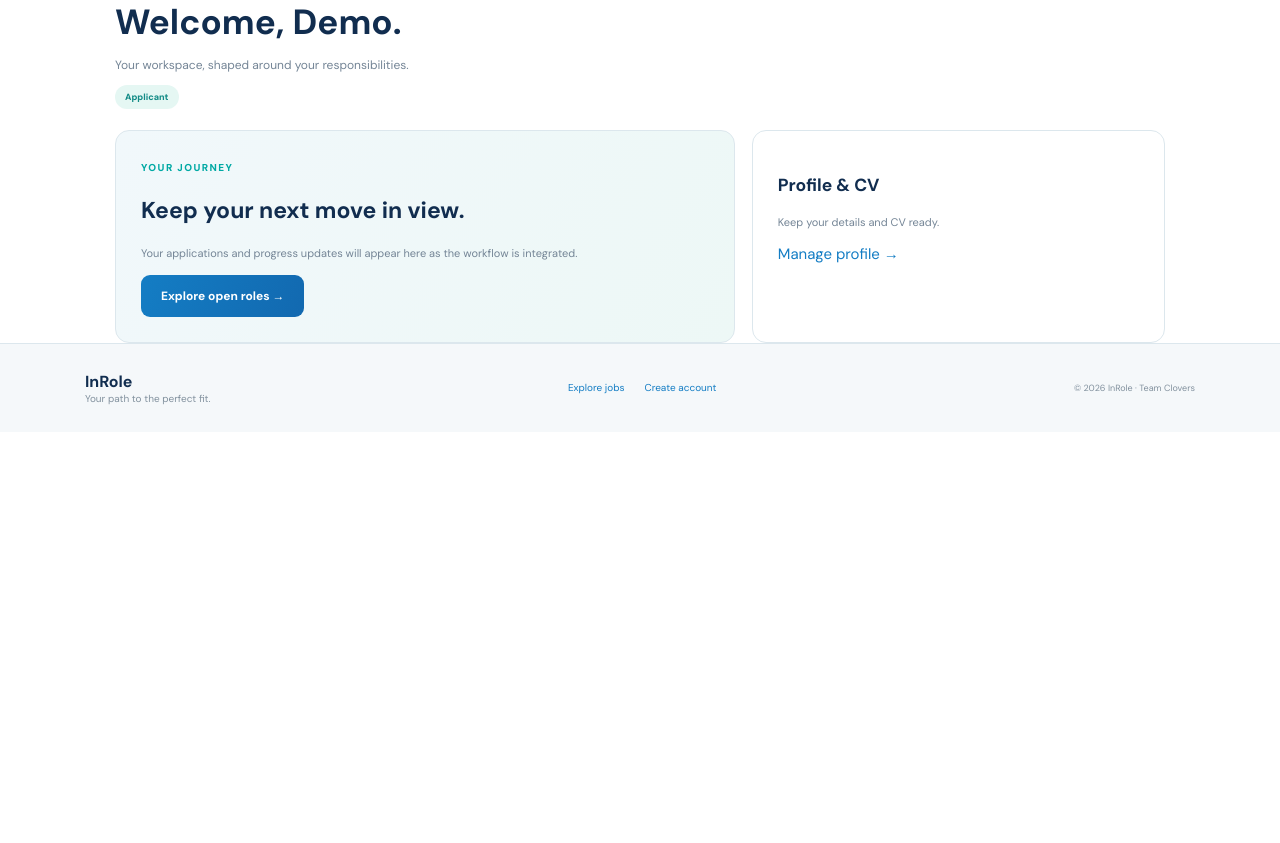
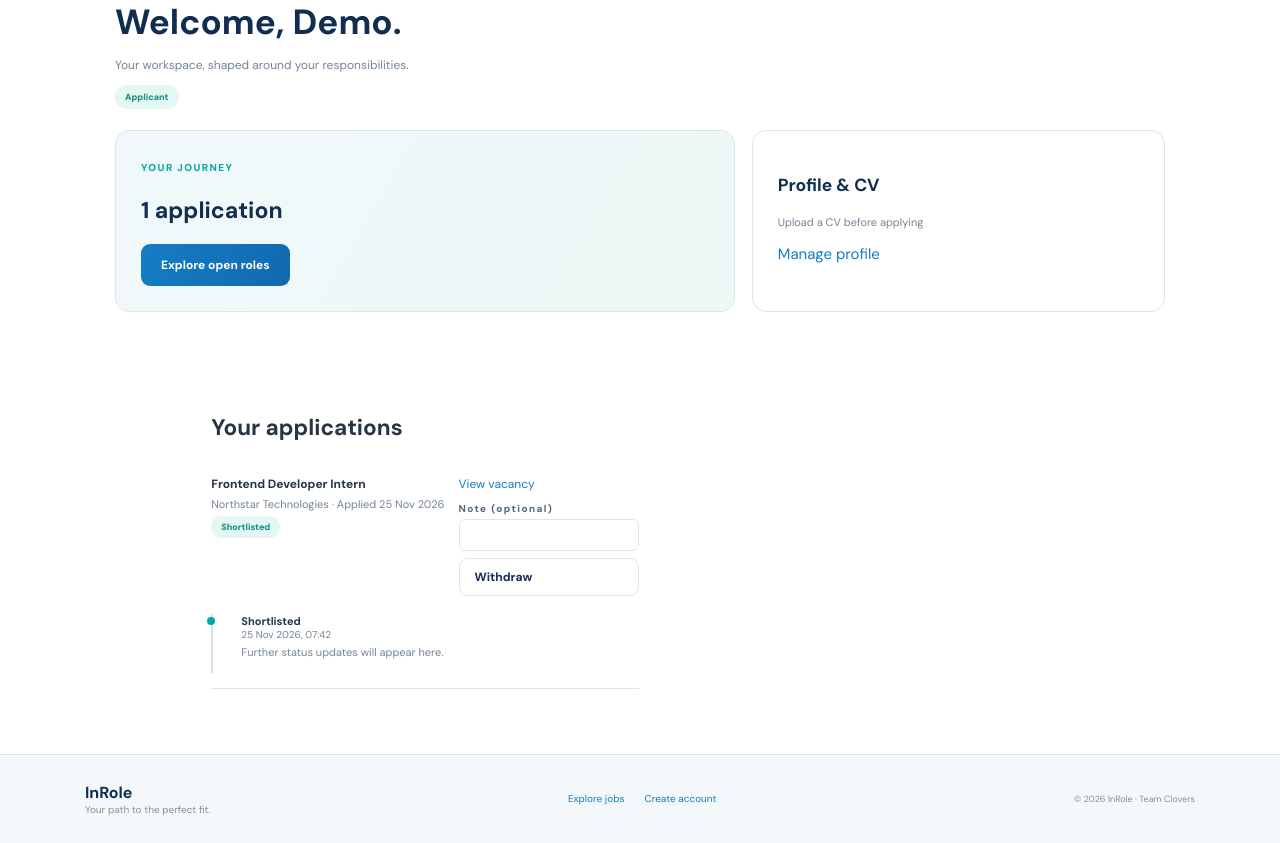
Before and after one commit to hmzayasin/Web-Dev-Project, a Flask app: page /dashboard in a window 1280 px wide. Shown: the part 157-1000 px from the top of the page. Before the commit the page ends 562 px from the top, so only its background shows below. Run offline with Flask 3, Linux system fonts and the light colour scheme; a user stored in the database is signed in.

Commit message:
Application Rules + Dashboard + Recruiter Status Updates

```diff
--- a/app/main.py
+++ b/app/main.py
@@ -1,13 +1,15 @@
 from pathlib import Path
 from functools import wraps
 from uuid import uuid4
-from flask import Blueprint,render_template,request,redirect,url_for,flash,current_app,send_from_directory,abort
+from flask import Blueprint,render_template,request,redirect,url_for,flash,current_app,send_from_directory,abort,jsonify
 from flask_login import login_required,current_user
 from werkzeug.utils import secure_filename
 from sqlalchemy import select, update
-from sqlalchemy.exc import SQLAlchemyError
+from sqlalchemy.exc import IntegrityError, SQLAlchemyError
 from app import db
-from app.models import Vacancy,User,Application,Employer
+from app.application_rules import MAX_STATUS_NOTE_LENGTH, STATUS_TRANSITIONS, is_withdrawable, validate_status_change
+from app.csrf import csrf_protect
+from app.models import Vacancy,User,Application,Employer,StatusEvent
 main_bp=Blueprint("main",__name__)
 def role_required(*roles):
     def deco(fn):
@@ -55,10 +57,134 @@ def vacancy_detail(vid):
 @login_required
 def dashboard():
     vacancies=[]
+    applications=[]
     if current_user.role=="recruiter" and current_user.employer_id:
         vacancies=Vacancy.query.filter_by(employer_id=current_user.employer_id).filter(Vacancy.status!="removed").all()
     elif current_user.role=="admin": vacancies=Vacancy.query.filter(Vacancy.status!="removed").all()
-    return render_template("dashboard.html",vacancies=vacancies)
+    elif current_user.role=="applicant":
+        applications=(Application.query.filter_by(applicant_id=current_user.id)
+                      .order_by(Application.created_at.desc()).all())
+    timelines = {application.id: [] for application in applications}
+    if timelines:
+        events = (StatusEvent.query.filter(StatusEvent.application_id.in_(timelines))
+                  .order_by(StatusEvent.created_at.asc(), StatusEvent.id.asc()).all())
+        for event in events:
+            timelines[event.application_id].append(event)
+    return render_template("dashboard.html",vacancies=vacancies,applications=applications,
+                           status_transitions=STATUS_TRANSITIONS, timelines=timelines)
+
+
+@main_bp.route("/jobs/<int:vid>/apply", methods=["POST"])
+@role_required("applicant")
+def apply(vid):
+    csrf_protect()
+    vacancy = db.get_or_404(Vacancy, vid)
+    if vacancy.effective_status != "open" or vacancy.employer.status != "verified":
+        flash("This vacancy is not accepting applications.", "error")
+        return redirect(url_for("main.vacancy_detail", vid=vid))
+
+    cv_filename = current_user.cv_filename
+    cv_path = Path(current_app.config["UPLOAD_FOLDER"]) / (cv_filename or "")
+    if not cv_filename or Path(cv_filename).name != cv_filename or not cv_path.is_file():
+        flash("Upload a CV to your profile before applying.", "error")
+        return redirect(url_for("main.profile"))
+
+    existing = Application.query.filter_by(vacancy_id=vid, applicant_id=current_user.id).first()
+    if existing:
+        flash("You have already applied for this vacancy.", "error")
+        return redirect(url_for("main.vacancy_detail", vid=vid))
+
+    application = Application(vacancy_id=vid, applicant_id=current_user.id)
+    db.session.add(application)
+    db.session.flush()
+    db.session.add(StatusEvent(
+        application_id=application.id, from_status=None, to_status="Submitted",
+        note="Application submitted.", created_by_id=current_user.id,
+    ))
+    try:
+        db.session.commit()
+    except IntegrityError:
+        db.session.rollback()
+        flash("You have already applied for this vacancy.", "error")
+        return redirect(url_for("main.vacancy_detail", vid=vid))
+
+    flash("Your application has been submitted.", "success")
+    return redirect(url_for("main.dashboard"))
+
+
+@main_bp.route("/applications/<int:aid>/status", methods=["POST"])
+@role_required("recruiter")
+def update_application_status(aid):
+    csrf_protect()
+    if not request.is_json:
+        return jsonify(error="Send this update as a JSON request."), 415
+    payload = request.get_json(silent=True)
+    if not isinstance(payload, dict):
+        return jsonify(error="Invalid JSON request."), 400
+
+    application = db.get_or_404(Application, aid)
+    if not current_user.employer_id or application.vacancy.employer_id != current_user.employer_id:
+        abort(403)
+
+    next_status = payload.get("status")
+    note = payload.get("note", "")
+    error = validate_status_change(application.status, next_status, note)
+    if error:
+        return jsonify(error=error), 400
+
+    previous_status = application.status
+    application.status = next_status
+    db.session.add(StatusEvent(
+        application_id=application.id, from_status=previous_status,
+        to_status=next_status, note=note.strip(), created_by_id=current_user.id,
+    ))
+    db.session.commit()
+    return jsonify(application_id=application.id, status=application.status,
+                   note=note.strip()), 200
+
+
+@main_bp.route("/applications/<int:aid>/withdraw", methods=["POST"])
+@role_required("applicant")
+def withdraw_application(aid):
+    csrf_protect()
+    application = db.get_or_404(Application, aid)
+    if application.applicant_id != current_user.id:
+        abort(403)
+    if not is_withdrawable(application.status):
+        flash("This application can no longer be withdrawn.", "error")
+        return redirect(url_for("main.dashboard"))
+
+    note = (request.form.get("note") or "").strip()
+    if len(note) > MAX_STATUS_NOTE_LENGTH:
+        flash(f"The withdrawal note must be at most {MAX_STATUS_NOTE_LENGTH} characters.", "error")
+        return redirect(url_for("main.dashboard"))
+
+    previous_status = application.status
+    application.status = "Withdrawn"
+    db.session.add(StatusEvent(
+        application_id=application.id, from_status=previous_status,
+        to_status="Withdrawn", note=note or "Application withdrawn by applicant.",
+        created_by_id=current_user.id,
+    ))
+    db.session.commit()
+    flash("Your application has been withdrawn.", "success")
+    return redirect(url_for("main.dashboard"))
+
+
+@main_bp.route("/applications/<int:aid>/cv")
+@role_required("recruiter", "reviewer", "admin")
+def application_cv(aid):
+    application = db.get_or_404(Application, aid)
+    if current_user.role != "admin" and (
+            not current_user.employer_id or application.vacancy.employer_id != current_user.employer_id):
+        abort(403)
+    filename = application.applicant.cv_filename
+    if not filename or Path(filename).name != filename:
+        abort(404)
+    path = Path(current_app.config["UPLOAD_FOLDER"]) / filename
+    if not path.is_file():
+        abort(404)
+    return send_from_directory(current_app.config["UPLOAD_FOLDER"], filename, as_attachment=True)
 
 
 def _reserve_cv_upload(user_id):
--- a/app/models.py
+++ b/app/models.py
@@ -42,8 +42,7 @@ class Vacancy(db.Model):
     def days_left(self):
         return None if self.closing_date is None else (self.closing_date-date.today()).days
 class Application(db.Model):
-    """Minimal application record so vacancy counts / the applicant list (F9) work.
-    H owns the full application workflow (apply, status changes, history) and may extend this class."""
+    """An applicant's submission to a vacancy, with status history in StatusEvent."""
     __table_args__=(db.UniqueConstraint("vacancy_id","applicant_id",name="uq_one_application_per_vacancy"),)  # R3
     id=db.Column(db.Integer,primary_key=True)
     vacancy_id=db.Column(db.Integer,db.ForeignKey("vacancy.id"),nullable=False)
--- a/app/schema_migrations.py
+++ b/app/schema_migrations.py
@@ -2,12 +2,14 @@ from sqlalchemy import inspect, text
 
 
 def upgrade_schema(engine):
-    """Apply additive changes needed by databases created before moderation and CV versioning."""
+    """Apply additive changes needed by databases created before current features."""
     additions = {
         "user": {
             "cv_upload_version": "INTEGER NOT NULL DEFAULT 0",
         },
         "vacancy": {
+            "version": "INTEGER NOT NULL DEFAULT 1",
+            "closing_date": "DATE",
             "removal_reason": "TEXT",
             "removed_at": "DATETIME",
         },
--- a/app/static/css/vacancies.css
+++ b/app/static/css/vacancies.css
@@ -70,4 +70,20 @@ form.inline{display:inline}.link-btn{background:none;border:0;padding:0;cursor:p
 .toolbar{display:flex;flex-wrap:wrap;gap:10px;align-items:center;margin-bottom:18px}.toolbar input{min-width:220px}
 .pager{display:flex;justify-content:space-between;align-items:center;margin-top:16px;font-size:11px;color:var(--muted)}.pager a{font-weight:800}
 
-@media(max-width:580px){.facts{grid-template-columns:1fr}.form .two{grid-template-columns:1fr}.filter-row label{flex:1 1 140px}.stage{flex:1 1 90px}.toolbar input{min-width:0;flex:1 1 100%}}
+/* H's application workflow */
+.application-status-form{display:grid;gap:7px;min-width:180px;margin-top:10px}
+.application-status-form label{display:grid;gap:4px;color:#536577;font-size:10px;font-weight:700}
+.application-status-form select,.application-status-form textarea{width:100%;padding:8px;border:1px solid var(--line);border-radius:6px;background:#fff;color:var(--ink);font:11px/1.5 'DM Sans',Arial,sans-serif}
+.status-message{min-height:1em;color:#a33;font-size:10px}
+.application-row{display:grid;grid-template-columns:minmax(0,1fr) minmax(180px,auto);gap:14px;align-items:start}
+.application-row p{margin:5px 0;color:var(--muted);font-size:11px}
+.application-row form{display:grid;gap:7px;margin-top:10px}
+.application-row form label{display:grid;gap:4px;color:#536577;font-size:10px;font-weight:700}
+.application-row form input{width:100%;padding:8px;border:1px solid var(--line);border-radius:6px;font:11px 'DM Sans',Arial,sans-serif}
+.timeline{grid-column:1/-1;display:grid;gap:0;margin:4px 0 0;padding:0 0 0 18px;border-left:2px solid #d5e7e5;list-style:none}
+.timeline li{position:relative;padding:0 0 14px 10px;font-size:11px}
+.timeline li:before{position:absolute;left:-24px;top:3px;width:8px;height:8px;border-radius:50%;background:var(--teal);content:''}
+.timeline time{display:block;color:var(--muted);font-size:10px}
+.timeline p{margin:4px 0 0;color:var(--muted)}
+
+@media(max-width:580px){.facts{grid-template-columns:1fr}.form .two{grid-template-columns:1fr}.filter-row label{flex:1 1 140px}.stage{flex:1 1 90px}.toolbar input{min-width:0;flex:1 1 100%}.application-row{grid-template-columns:1fr}.timeline{grid-column:1}}
--- a/app/templates/applicants.html
+++ b/app/templates/applicants.html
@@ -10,7 +10,8 @@
 <select name="sort" aria-label="Sort"><option value="newest" {% if sort=='newest' %}selected{% endif %}>Newest first</option><option value="oldest" {% if sort=='oldest' %}selected{% endif %}>Oldest first</option><option value="name" {% if sort=='name' %}selected{% endif %}>Name A–Z</option><option value="status" {% if sort=='status' %}selected{% endif %}>Stage order</option></select>
 <button class="btn small">Apply</button>{% if status or q or sort!='newest' %}<a class="clear" href="{{ url_for('vacancies.applicants',vid=vacancy.id) }}">Reset</a>{% endif %}</form>
 {% if pagination.items %}<div class="tablewrap"><table class="table"><thead><tr><th>Applicant</th><th>Applied</th><th>CV</th><th>Status</th></tr></thead><tbody>
-{% for a in pagination.items %}<tr><td><b>{{ a.applicant.name }}</b><small>{{ a.applicant.email }}</small></td><td>{{ a.created_at.strftime('%d %b %Y') if a.created_at else '—' }}</td><td>{{ 'On file' if a.applicant.cv_filename else '—' }}</td><td>{{ badge(a.status) }}{% if current_user.role in ['reviewer','admin'] %}<br><a href="{{ url_for('moderation.reviewer_feedback', aid=a.id) }}">Add/view feedback</a>{% endif %}</td></tr>{% endfor %}</tbody></table></div>
+{% for a in pagination.items %}<tr><td><b>{{ a.applicant.name }}</b><small>{{ a.applicant.email }}</small></td><td>{{ a.created_at.strftime('%d %b %Y') if a.created_at else '—' }}</td><td>{% if a.applicant.cv_filename %}<a href="{{ url_for('main.application_cv', aid=a.id) }}">Download CV</a>{% else %}—{% endif %}</td><td>{{ badge(a.status) }}{% if can_edit and status_transitions.get(a.status) %}<form class="application-status-form" data-status-update data-endpoint="{{ url_for('main.update_application_status', aid=a.id) }}"><input type="hidden" name="csrf_token" value="{{ csrf_token() }}"><label>Status<select name="status">{% for next_status in status_transitions[a.status] %}<option value="{{ next_status }}">{{ next_status }}</option>{% endfor %}</select></label><label>Note<textarea name="note" maxlength="1000" rows="2" placeholder="Required when rejecting"></textarea></label><button class="btn small" type="submit">Update</button><span class="status-message" role="status" aria-live="polite"></span></form>{% endif %}{% if current_user.role in ['reviewer','admin'] %}<br><a href="{{ url_for('moderation.reviewer_feedback', aid=a.id) }}">Add/view feedback</a>{% endif %}</td></tr>{% endfor %}</tbody></table></div>
 {% if pagination.pages>1 %}<nav class="pager" aria-label="Pages">{% if pagination.has_prev %}<a href="{{ url_for('vacancies.applicants',vid=vacancy.id,page=pagination.prev_num,status=(status or none),q=(q or none),sort=(sort if sort!='newest' else none)) }}">← Previous</a>{% endif %}<span>Page {{ pagination.page }} of {{ pagination.pages }} · {{ pagination.total }} shown</span>{% if pagination.has_next %}<a href="{{ url_for('vacancies.applicants',vid=vacancy.id,page=pagination.next_num,status=(status or none),q=(q or none),sort=(sort if sort!='newest' else none)) }}">Next →</a>{% endif %}</nav>{% endif %}
 {% else %}<p class="empty">{% if total==0 %}No applications yet.{% else %}No applicants match these filters. <a href="{{ url_for('vacancies.applicants',vid=vacancy.id) }}">Reset</a>{% endif %}</p>{% endif %}
 </section>{% endblock %}
+{% block scripts %}<script src="{{ url_for('static',filename='js/application_status.js') }}"></script>{% endblock %}
--- a/app/templates/dashboard.html
+++ b/app/templates/dashboard.html
@@ -1,5 +1,6 @@
 {% extends 'base.html' %}{% block title %}Dashboard{% endblock %}{% block content %}<section class="dashhead"><label>{{ current_user.role|upper }} WORKSPACE</label><h1>Welcome, {{ current_user.name.split(' ')[0] }}.</h1><p>Your workspace, shaped around your responsibilities.</p><span class="tag">{{ current_user.role|title }}</span></section><section class="dashgrid">
-{% if current_user.role=='applicant' %}<div class="dashbox featured"><label>YOUR JOURNEY</label><h2>Keep your next move in view.</h2><p>Your applications and progress updates will appear here as the workflow is integrated.</p><a class="btn" href="{{ url_for('main.jobs') }}">Explore open roles →</a></div><div class="dashbox"><h3>Profile & CV</h3><p>Keep your details and CV ready.</p><a href="{{ url_for('main.profile') }}">Manage profile →</a></div>
+{% if current_user.role=='applicant' %}<div class="dashbox featured"><label>YOUR JOURNEY</label><h2>{{ applications|length }} application{{ '' if applications|length==1 else 's' }}</h2><a class="btn" href="{{ url_for('main.jobs') }}">Explore open roles</a></div><div class="dashbox"><h3>Profile & CV</h3><p>{% if current_user.cv_filename %}CV on file{% else %}Upload a CV before applying{% endif %}</p><a href="{{ url_for('main.profile') }}">Manage profile</a></div>
+{% if applications %}<section class="section"><h2>Your applications</h2>{% for application in applications %}<article class="listrow application-row"><div><b>{{ application.vacancy.title }}</b><p>{{ application.vacancy.employer.name }} · Applied {{ application.created_at.strftime('%d %b %Y') }}</p><span class="badge a-{{ application.status|lower|replace(' ','-') }}">{{ application.status }}</span></div><div><a href="{{ url_for('main.vacancy_detail', vid=application.vacancy_id) }}">View vacancy</a>{% if application.status not in ['Rejected','Withdrawn','Vacancy withdrawn'] %}<form method="post" action="{{ url_for('main.withdraw_application', aid=application.id) }}"><input type="hidden" name="csrf_token" value="{{ csrf_token() }}"><label>Note (optional)<input name="note" maxlength="1000"></label><button class="btn outline small">Withdraw</button></form>{% endif %}</div><ol class="timeline">{% for event in timelines.get(application.id, []) %}<li><b>{{ event.to_status }}</b><time>{{ event.created_at.strftime('%d %b %Y, %H:%M') }}</time>{% if event.note %}<p>{{ event.note }}</p>{% endif %}</li>{% else %}<li><b>{{ application.status }}</b><time>{{ application.created_at.strftime('%d %b %Y, %H:%M') }}</time><p>Further status updates will appear here.</p></li>{% endfor %}</ol></article>{% endfor %}</section>{% else %}<section class="section"><p class="empty">You haven't applied to any vacancies yet.</p></section>{% endif %}
 {% elif current_user.role=='recruiter' %}<div class="dashbox featured"><label>EMPLOYER WORKSPACE</label><h2>Your vacancies at a glance.</h2><p>Manage your organisation's listings and prepare to review incoming applications.</p><h2>{{ vacancies|length }} <small>vacancies</small></h2><a class="btn" href="{{ url_for('vacancies.manage') }}">Manage vacancies →</a></div><div class="dashbox"><h3>Employer verification</h3><p>Status: {{ current_user.employer.status|title if current_user.employer else 'Not linked' }}</p><small>Publishing follows admin verification.</small></div>
 {% elif current_user.role=='reviewer' %}<div class="dashbox featured"><label>REVIEW WORKSPACE</label><h2>Thoughtful feedback starts here.</h2><p>Reviewers will read employer applicants and add private notes and recommendations. They cannot change application status.</p><a class="btn" href="{{ url_for('vacancies.manage') }}">View vacancies &amp; applicants →</a></div><div class="dashbox"><h3>Your permissions</h3><p>Internal feedback only · no publishing · no status changes.</p></div>
 {% else %}<div class="dashbox featured"><label>ADMIN CONSOLE</label><h2>Keep the marketplace trustworthy.</h2><p>Review reports, employer verification and moderation decisions.</p><h2>{{ vacancies|length }} <small>demo vacancies</small></h2><a class="btn" href="{{ url_for('moderation.queue') }}">Open moderation queue →</a></div><div class="dashbox"><h3>Moderation tools</h3><p>Hide or remove vacancies, verify or suspend employers, and manage decision templates.</p></div>{% endif %}</section>
--- a/app/templates/vacancy_detail.html
+++ b/app/templates/vacancy_detail.html
@@ -11,7 +11,7 @@
 <hr><h3>About this opportunity</h3><p class="prose">{{ vacancy.description }}</p><hr>
 {% if staff %}<div class="actions-row"><a class="btn outline" href="{{ url_for('vacancies.applicants',vid=vacancy.id) }}">View applicants →</a>{% if current_user.role=='recruiter' %}<a class="btn outline" href="{{ url_for('vacancies.edit',vid=vacancy.id) }}">Edit vacancy</a>{% endif %}</div>
 {% elif state=='closed' %}<button class="btn" disabled>Applications closed</button>
-{% elif current_user.is_authenticated and current_user.role=='applicant' %}{% if application %}<p class="applied">✓ You applied on {{ application.created_at.strftime('%d %b %Y') }} · Status: <b>{{ application.status }}</b></p>{% else %}<a class="btn" href="{{ url_for('main.dashboard') }}">Continue to dashboard →</a>{% endif %}
+{% elif current_user.is_authenticated and current_user.role=='applicant' %}{% if application %}<p class="applied">You applied on {{ application.created_at.strftime('%d %b %Y') }} · Status: <b>{{ application.status }}</b></p><a href="{{ url_for('main.dashboard') }}">View application timeline</a>{% if application.status not in ['Rejected','Withdrawn','Vacancy withdrawn'] %}<form method="post" action="{{ url_for('main.withdraw_application', aid=application.id) }}"><input type="hidden" name="csrf_token" value="{{ csrf_token() }}"><button class="btn outline">Withdraw application</button></form>{% endif %}{% else %}<form method="post" action="{{ url_for('main.apply', vid=vacancy.id) }}"><input type="hidden" name="csrf_token" value="{{ csrf_token() }}"><button class="btn">Apply now</button></form>{% endif %}
 {% elif not current_user.is_authenticated %}<a class="btn" href="{{ url_for('auth.register') }}">Create an account to apply →</a>
 {% else %}<p>Applicant application submission is part of the next feature slice.</p>{% endif %}
 {% if current_user.is_authenticated and current_user.role in ['applicant','recruiter','reviewer'] %}<p><a href="{{ url_for('moderation.report_vacancy', vid=vacancy.id) }}">Report this vacancy</a></p>{% endif %}
--- a/app/vacancies.py
+++ b/app/vacancies.py
@@ -12,6 +12,7 @@ from flask_login import current_user
 from sqlalchemy.orm.exc import StaleDataError
 
 from app import db
+from app.application_rules import STATUS_TRANSITIONS
 from app import vacancy_rules as rules
 from app.csrf import csrf_protect
 from app.main import role_required
@@ -234,5 +235,5 @@ def applicants(vid):
     return render_template(
         "applicants.html", vacancy=vacancy, pagination=pagination, counts=counts, total=total,
         status=status, sort=sort, q=term, stages=rules.APPLICATION_STATUSES, sorts=rules.SORTS,
-        can_edit=current_user.role == "recruiter",
+        can_edit=current_user.role == "recruiter", status_transitions=STATUS_TRANSITIONS,
     )
```
Also changed, not shown: app/application_rules.py (added, +30 -0 lines), app/csrf.py (+13 -9 lines), app/static/js/application_status.js (added, +36 -0 lines), tests/test_applications.py (added, +196 -0 lines), tests/test_schema_migrations.py (+3 -3 lines), README.md, 2 other files.
